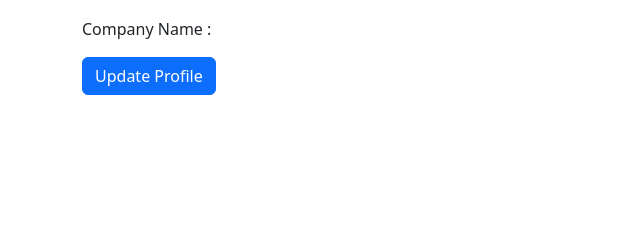
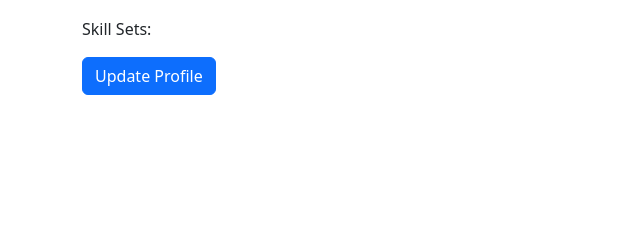
Before and after one commit to Bikrom2001/job-Portal, a Django app: page /profile-view/ in a window 1280 px wide. Shown: the part 225-465 px from the top of the page, without its empty margins (0-640 px from the left). Run offline with Django 5.2, Linux system fonts and the light colour scheme; a user stored in the database is signed in; data comes from the database, SQL or seed files in the repository; both versions use the stored data as it was after the commit.

Commit message:
profile update html show done

```diff
--- a/jobPortalProject/jobportal/templates/profile.html
+++ b/jobPortalProject/jobportal/templates/profile.html
@@ -12,8 +12,10 @@
     <p>
         User Types:{{request.user.user_type}}
     </p>
-    <p>
-        Company Name : {{request.user.recruiter_profile.company_name}}
-    </p>
+     {% if request.user.user_type == 'Recruiter' %}
+    <p>Company Name: {{request.user.recruiter_profile.company_name}}</p>
+    {% else %}
+    <p>Skill Sets: {{request.user.seeker_profile.skills_set}}</p>
+    {% endif %}
     <a href="{% url 'update_profile_view' %}" class="btn btn-primary">Update Profile</a>
 {% endblock content %}
```
Also changed, not shown: jobPortalProject/db.sqlite3.
